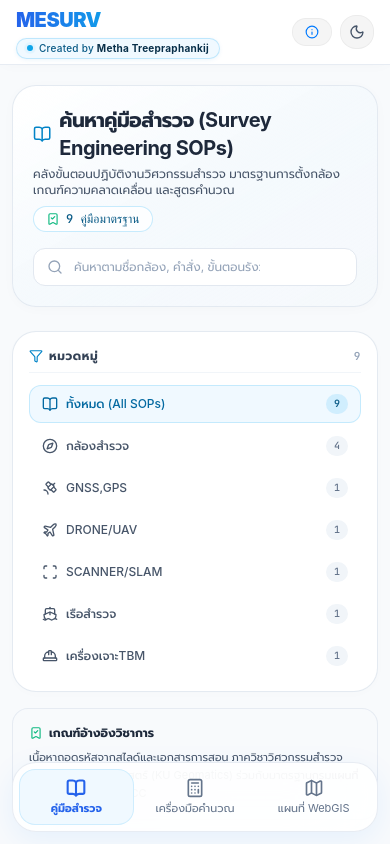
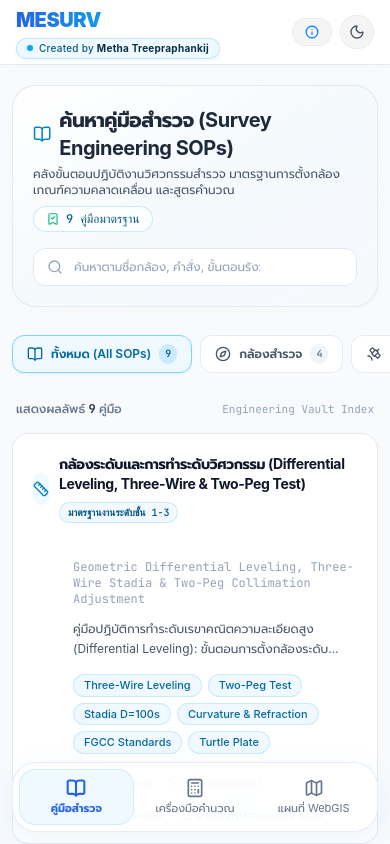
Before and after one commit to methastrategy/mesurvey-website, a React (Vite) app: page /#/knowledge in a window 390 px wide. Shown: the top 844 px of the page. Built offline with nearby package versions, Linux system fonts and the light colour scheme; what proj4 would draw is missing.

Commit message:
feat(nav): implement URL hash routing, browser history, and mobile category carousel

```diff
--- a/index.html
+++ b/index.html
@@ -2,8 +2,8 @@
 <html lang="th" class="h-full">
   <head>
     <meta charset="UTF-8" />
-    <meta name="viewport" content="width=device-width, initial-scale=1.0, maximum-scale=1.0, user-scalable=no, viewport-fit=cover" />
-    <meta name="theme-color" content="#064e3b" />
+    <meta name="viewport" content="width=device-width, initial-scale=1.0, viewport-fit=cover" />
+    <meta name="theme-color" content="#0284c7" />
     <meta name="description" content="MESURV Platform - Survey & Geomatics Engineering Knowledge Base, Field Calculators & Interactive WebGIS Map" />
 
     <!-- Mobile Web App & PWA Settings (Ready for .apk, .ipa, .exe packaging) -->
--- a/src/App.tsx
+++ b/src/App.tsx
@@ -6,8 +6,38 @@ import { KnowledgeHub } from './components/knowledge/KnowledgeHub';
 import { CalculatorHub } from './components/calculator/CalculatorHub';
 import { WebMap } from './components/map/WebMap';
 
+function parseRouteHash(rawHash: string) {
+  const hash = rawHash.replace(/^#\/?/, '').trim();
+  const parts = hash.split('/').filter(Boolean);
+  const first = parts[0];
+
+  if (first === 'calculator') {
+    const validSubs = ['coord', 'traverse', 'leveling', 'area'] as const;
+    const sub = validSubs.includes(parts[1] as any) ? (parts[1] as 'coord' | 'traverse' | 'leveling' | 'area') : undefined;
+    return {
+      tab: 'calculator' as const,
+      subTab: sub,
+      topicId: undefined
+    };
+  }
+  if (first === 'map') {
+    return {
+      tab: 'map' as const,
+      subTab: undefined,
+      topicId: undefined
+    };
+  }
+  return {
+    tab: 'knowledge' as const,
+    subTab: undefined,
+    topicId: first === 'knowledge' ? parts[1] : undefined
+  };
+}
+
 export function App() {
-  const [activeTab, setActiveTab] = useState<'knowledge' | 'calculator' | 'map'>('knowledge');
+  const [route, setRoute] = useState(() => parseRouteHash(window.location.hash));
+  const activeTab = route.tab;
+
   const [isDark, setIsDark] = useState<boolean>(() => {
     const saved = localStorage.getItem('mesurv_theme');
     if (saved !== null) {
@@ -45,6 +75,22 @@ export function App() {
     };
   }, [activeTab]);
 
+  // Sync hash routing and browser back/forward
+  useEffect(() => {
+    const handleHashChange = () => {
+      setRoute(parseRouteHash(window.location.hash));
+    };
+
+    if (!window.location.hash) {
+      window.location.hash = '#/knowledge';
+    } else {
+      handleHashChange();
+    }
+
+    window.addEventListener('hashchange', handleHashChange);
+    return () => window.removeEventListener('hashchange', handleHashChange);
+  }, []);
+
   const toggleTheme = () => {
     setIsDark((prev) => {
       const next = !prev;
@@ -53,9 +99,19 @@ export function App() {
     });
   };
 
+  const handleTabChange = (tab: 'knowledge' | 'calculator' | 'map') => {
+    if (tab === 'knowledge') {
+      window.location.hash = '#/knowledge';
+    } else if (tab === 'calculator') {
+      window.location.hash = '#/calculator';
+    } else if (tab === 'map') {
+      window.location.hash = '#/map';
+    }
+  };
+
   const handlePlotOnMap = (lat: number, lng: number, label: string) => {
     setExternalMapPoint({ lat, lng, label });
-    setActiveTab('map');
+    window.location.hash = '#/map';
   };
 
   return (
@@ -66,7 +122,7 @@ export function App() {
       {/* Sticky Header */}
       <Header
         activeTab={activeTab}
-        setActiveTab={setActiveTab}
+        setActiveTab={handleTabChange}
         isDark={isDark}
         toggleTheme={toggleTheme}
       />
@@ -77,13 +133,25 @@ export function App() {
           ? 'h-[calc(100vh-4rem)] h-[calc(100dvh-4rem)] p-0 m-0 overflow-hidden relative'
           : 'max-w-7xl mx-auto px-3 sm:px-6 lg:px-8 py-5 sm:py-6 pb-20 md:pb-8'
       }`}>
-        {activeTab === 'knowledge' && <KnowledgeHub onNavigateTab={setActiveTab} />}
-        {activeTab === 'calculator' && <CalculatorHub onPlotOnMap={handlePlotOnMap} />}
-        {activeTab === 'map' && <WebMap externalPoint={externalMapPoint} />}
+        {activeTab === 'knowledge' && (
+          <KnowledgeHub
+            onNavigateTab={handleTabChange}
+            initialTopicId={route.topicId}
+          />
+        )}
+        {activeTab === 'calculator' && (
+          <CalculatorHub
+            onPlotOnMap={handlePlotOnMap}
+            initialSubTab={route.subTab}
+          />
+        )}
+        {activeTab === 'map' && (
+          <WebMap externalPoint={externalMapPoint} />
+        )}
       </main>
 
       {/* Mobile Bottom Navigation */}
-      <Navigation activeTab={activeTab} setActiveTab={setActiveTab} />
+      <Navigation activeTab={activeTab} setActiveTab={handleTabChange} />
 
       {/* Footer: Hidden on map mode to lock full-screen interactive canvas without page scrolling */}
       {activeTab !== 'map' && <Footer />}
--- a/src/components/knowledge/KnowledgeHub.tsx
+++ b/src/components/knowledge/KnowledgeHub.tsx
@@ -1,4 +1,4 @@
-import React, { useState, useMemo } from 'react';
+import React, { useState, useMemo, useEffect, useRef } from 'react';
 import {
   Search,
   Compass,
@@ -37,14 +37,16 @@ import { KnowledgeTopic, KnowledgeCategory, DeviceScreenStep } from '../../types
 
 interface KnowledgeHubProps {
   onNavigateTab?: (tab: 'calculator' | 'map') => void;
+  initialTopicId?: string | null;
 }
 
-export const KnowledgeHub: React.FC<KnowledgeHubProps> = () => {
+export const KnowledgeHub: React.FC<KnowledgeHubProps> = ({ initialTopicId }) => {
   const [searchQuery, setSearchQuery] = useState('');
   const [selectedCategory, setSelectedCategory] = useState<string>('all');
-  const [selectedTopicId, setSelectedTopicId] = useState<string | null>(null);
+  const [selectedTopicId, setSelectedTopicId] = useState<string | null>(initialTopicId || null);
   const [activeStepIndex, setActiveStepIndex] = useState<number>(0);
   const [copiedText, setCopiedText] = useState<boolean>(false);
+  const searchInputRef = useRef<HTMLInputElement | null>(null);
 
   // Icon Resolver
   const getTopicIcon = (iconName: string, className: string = "w-4 h-4") => {
@@ -148,14 +150,57 @@ export const KnowledgeHub: React.FC<KnowledgeHubProps> = () => {
   const deviceSteps: DeviceScreenStep[] = activeTopic?.deviceWorkflow || [];
   const currentStep: DeviceScreenStep | undefined = deviceSteps[activeStepIndex] || deviceSteps[0];
 
+  // Hash-based Topic Synchronization
+  useEffect(() => {
+    const handleHashChange = () => {
+      const hash = window.location.hash.replace(/^#\/?/, '').trim();
+      const parts = hash.split('/').filter(Boolean);
+      if (parts[0] === 'knowledge') {
+        if (parts[1]) {
+          const match = KNOWLEDGE_TOPICS.some((t) => t.id === parts[1]);
+          if (match) {
+            setSelectedTopicId(parts[1]);
+            return;
+          }
+        }
+        setSelectedTopicId(null);
+      }
+    };
+
+    handleHashChange();
+    window.addEventListener('hashchange', handleHashChange);
+    return () => window.removeEventListener('hashchange', handleHashChange);
+  }, []);
+
+  // Keyboard shortcut: Pressing '/' focuses the search box
+  useEffect(() => {
+    const handleKeyDown = (e: KeyboardEvent) => {
+      if (selectedTopicId) return;
+      const target = document.activeElement;
+      const isInput = target instanceof HTMLInputElement || target instanceof HTMLTextAreaElement || (target as HTMLElement)?.isContentEditable;
+      if (e.key === '/' && !isInput) {
+        e.preventDefault();
+        searchInputRef.current?.focus();
+      }
+      if (e.key === 'Escape' && isInput && target === searchInputRef.current) {
+        searchInputRef.current?.blur();
+      }
+    };
+
+    window.addEventListener('keydown', handleKeyDown);
+    return () => window.removeEventListener('keydown', handleKeyDown);
+  }, [selectedTopicId]);
+
   const handleSelectTopic = (id: string) => {
     setSelectedTopicId(id);
     setActiveStepIndex(0);
+    window.location.hash = `#/knowledge/${id}`;
     window.scrollTo({ top: 0, behavior: 'smooth' });
   };
 
   const handleBackToSearch = () => {
     setSelectedTopicId(null);
+    window.location.hash = '#/knowledge';
     window.scrollTo({ top: 0, behavior: 'smooth' });
   };
 
@@ -202,6 +247,7 @@ export const KnowledgeHub: React.FC<KnowledgeHubProps> = () => {
               <div className="relative">
                 <Search className="absolute left-3.5 top-1/2 -translate-y-1/2 w-4 h-4 text-slate-400" />
                 <input
+                  ref={searchInputRef}
                   type="text"
                   value={searchQuery}
                   onChange={(e) => setSearchQuery(e.target.value)}
@@ -226,11 +272,41 @@ export const KnowledgeHub: React.FC<KnowledgeHubProps> = () => {
             </div>
           </div>
 
+          {/* Mobile & Tablet Horizontal Swipeable Category Chips (< 1024px) */}
+          <div className="lg:hidden">
+            <div className="flex items-center gap-2 overflow-x-auto no-scrollbar py-1 -mx-3 px-3 sm:mx-0 sm:px-0">
+              {categories.map((cat) => {
+                const isSelected = selectedCategory === cat.id;
+                return (
+                  <button
+                    key={cat.id}
+                    onClick={() => setSelectedCategory(cat.id)}
+                    className={`inline-flex items-center gap-2 px-3.5 py-2 rounded-xl text-xs font-semibold shrink-0 transition-all ${
+                      isSelected
+                        ? 'bg-sky-50 dark:bg-sky-950/60 text-sky-700 dark:text-sky-300 border border-sky-300 dark:border-sky-800 shadow-sm shadow-sky-500/10'
+                        : 'bg-white dark:bg-[#131b2c] text-slate-600 dark:text-slate-400 border border-slate-200/80 dark:border-slate-800 hover:bg-slate-50 dark:hover:bg-slate-800/60'
+                    }`}
+                  >
+                    <span className="shrink-0">{cat.icon}</span>
+                    <span>{cat.label}</span>
+                    <span className={`text-[10px] px-1.5 py-0.5 rounded-full font-mono ${
+                      isSelected
+                        ? 'bg-sky-200/70 dark:bg-sky-900/60 text-sky-800 dark:text-sky-200'
+                        : 'bg-slate-100 dark:bg-slate-800 text-slate-500'
+                    }`}>
+                      {cat.count}
+                    </span>
+                  </button>
+                );
+              })}
+            </div>
+          </div>
+
           {/* GitHub Search Layout: Facets on Left, Result Cards on Right */}
           <div className="grid grid-cols-1 lg:grid-cols-12 gap-6 items-start">
 
-            {/* Left Column: Filter Facets (3 Cols) */}
-            <div className="lg:col-span-3 space-y-4">
+            {/* Left Column: Filter Facets (3 Cols) - Desktop Only */}
+            <div className="hidden lg:block lg:col-span-3 space-y-4">
               <div className="rounded-3xl border border-slate-200/90 dark:border-slate-800/80 bg-white dark:bg-[#131b2c] p-4 shadow-[0_2px_15px_-3px_rgba(0,0,0,0.02)] space-y-3">
                 <div className="flex items-center justify-between pb-2 border-b border-slate-100 dark:border-slate-800 text-xs font-bold text-slate-700 dark:text-slate-300 uppercase tracking-wider">
                   <span className="flex items-center gap-1.5">
--- a/src/index.css
+++ b/src/index.css
@@ -91,3 +91,12 @@
   touch-action: none !important;
   -webkit-overflow-scrolling: auto !important;
 }
+
+/* Hide scrollbar for clean horizontal touch carousels */
+.no-scrollbar::-webkit-scrollbar {
+  display: none;
+}
+.no-scrollbar {
+  -ms-overflow-style: none;
+  scrollbar-width: none;
+}
```
Also changed, not shown: src/components/calculator/CalculatorHub.tsx (+28 -4 lines).
